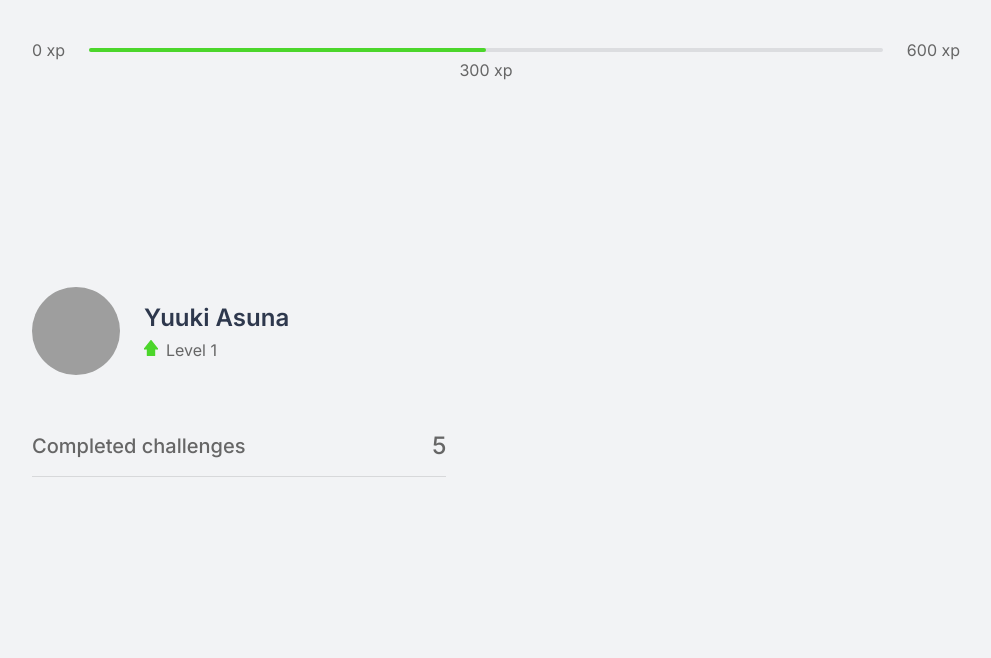
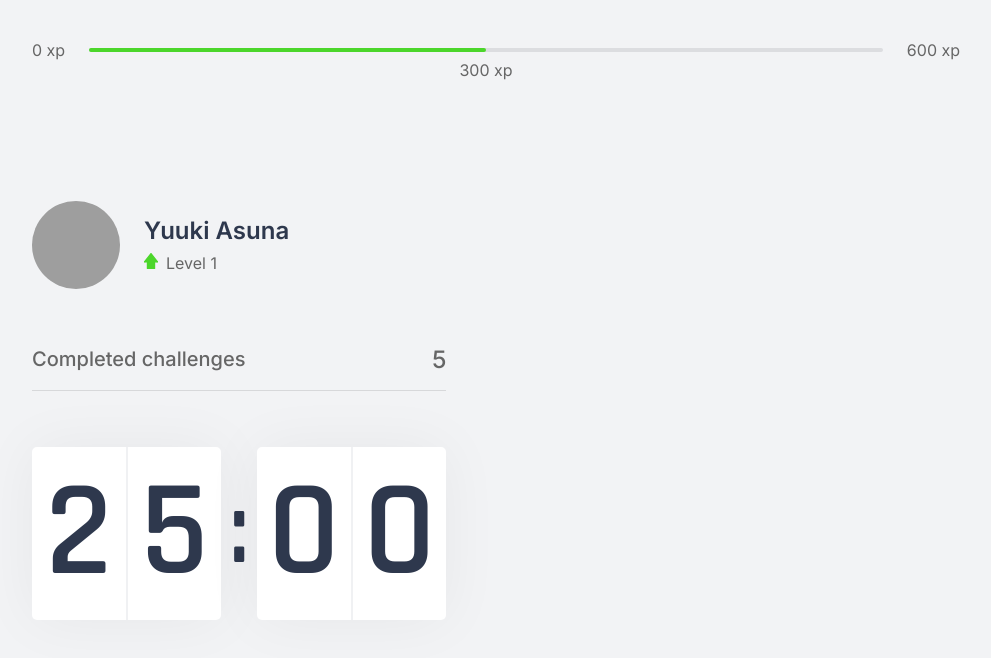
Before and after one commit to misa9999/moveit, a Next.js app: page / in a window 1280 px wide. Shown: the top 658 px of the page, without its empty margins (144-1135 px from the left). Built offline with nearby package versions, Linux system fonts and the light colour scheme; grey boxes are pictures that could not be loaded.

Commit message:
style: Add countdown

```diff
--- a/src/pages/index.tsx
+++ b/src/pages/index.tsx
@@ -1,4 +1,5 @@
 import { CompletedChallenges } from '../components/CompletedChallenges';
+import { Countdown } from '../components/Countdown';
 import { ExperienceBar } from '../components/ExperienceBar';
 import { Profile } from '../components/Profile';
 
@@ -12,6 +13,7 @@
         <div>
           <Profile />
           <CompletedChallenges />
+          <Countdown />
         </div>
         <div></div>
       </section>
--- a/src/styles/components/Countdown.module.css
+++ b/src/styles/components/Countdown.module.css
@@ -0,0 +1,38 @@
+.countdownContainer {
+  display: flex;
+  align-items: center;
+  font-family: Rajdhani;
+  font-weight: 600;
+  color: var(--title);
+}
+
+.countdownContainer > div {
+  flex: 1;
+
+  display: flex;
+  align-items: center;
+  justify-content: space-evenly;
+
+  background: var(--white);
+  box-shadow: 0 0 60px rgba(0, 0, 0, 0.05);
+  border-radius: 5px;
+  font-size: 8.5rem;
+  text-align: center;
+}
+
+.countdownContainer > div span {
+  flex: 1;
+}
+
+.countdownContainer > div span:first-child {
+  border-right: 1px solid #f0f1f3;
+}
+
+.countdownContainer > div span:last-child {
+  border-left: 1px solid #f0f1f3;
+}
+
+.countdownContainer > span {
+  font-size: 6.25rem;
+  margin: 0 0.5rem;
+}
```
